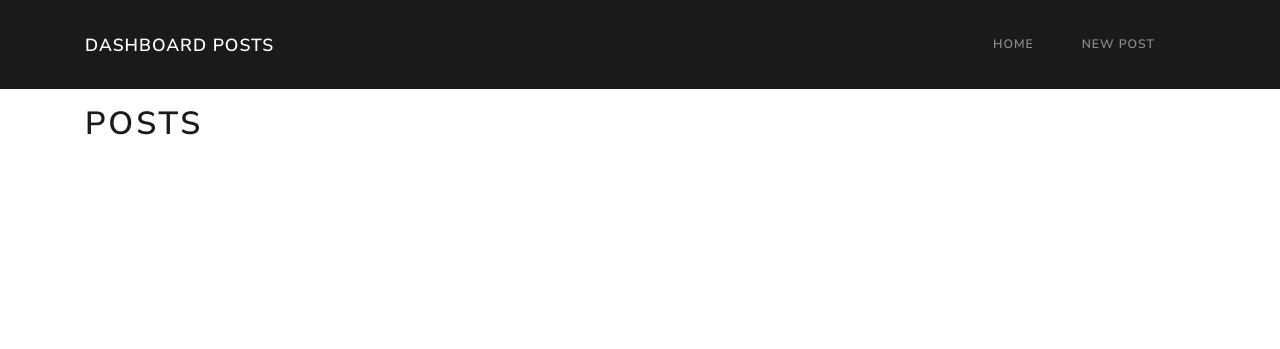
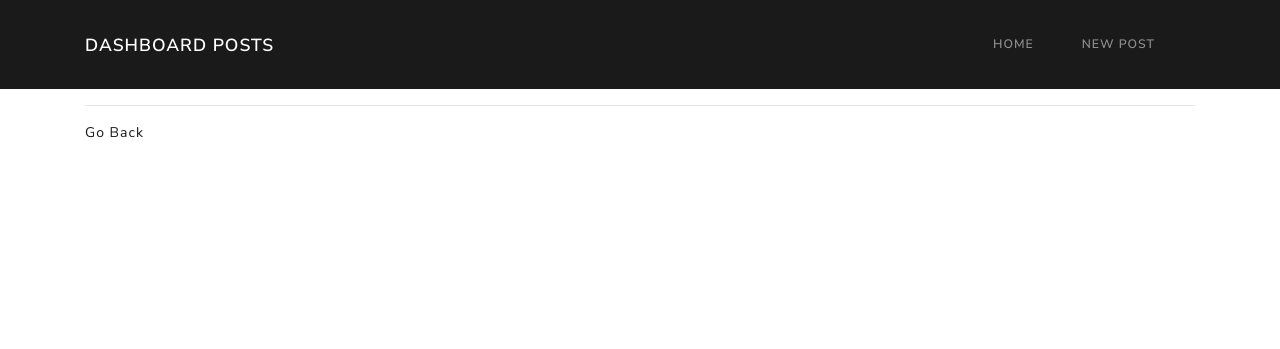
Before and after one commit to liloo2040/dashart, a Symfony app: template templates/posts/show.html.twig in a window 1280 px wide. Shown: the top 349 px of the page. Run offline with Twig, Linux system fonts and the light colour scheme; the template is opened without the code that fills it, so the values that code supplies are empty; some libraries are stand-ins or nearby versions.

Commit message:
adding show action on controller

```diff
--- a/src/Controller/PostController.php
+++ b/src/Controller/PostController.php
@@ -17,17 +17,19 @@ class PostController extends Controller
 
     public function index()
     {
-        $posts = $this->getDoctrine()->getRepository(Post::Class)->findAll();
+        $posts = $this->getDoctrine()->getRepository(Post::class)->findAll();
 
         return $this->render('posts/index.html.twig', array('posts' => $posts));
     }
 
     /**
-     * @Route("/post/show/{id}", name="post_show")
+     * @Route("/post/{id}", name="post_show")
      */
     public function show($id)
     {
+        $post = $this->getDoctrine()->getRepository(Post::class)->find($id);
 
+        return $this->render('posts/show.html.twig', array('post' => $post));
     }
 
 //    /**
--- a/templates/posts/index.html.twig
+++ b/templates/posts/index.html.twig
@@ -15,7 +15,7 @@
             {% for post in posts%}
                 <tr>
                     <td>{{ post.title }}</td>
-                    <td><a href="/posts/{{ post.id }}" class="btn btn-dark">Show</a></td>
+                    <td><a href="/post/{{ post.id }}" class="btn btn-dark">Show</a></td>
                 </tr>
             {% endfor %}
         </tbody>
--- a/templates/posts/show.html.twig
+++ b/templates/posts/show.html.twig
@@ -1,9 +1,10 @@
 {% extends 'base.html.twig' %}
 
-{% block title %}
-Dashboard Posts
-{% endblock %}
+{% block title %}Dashboard Posts{% endblock %}
 
 {% block body %}
-    <h1>Posts</h1>
+    <h1>{{ post.title }}</h1>
+    <p>{{ post.content }}</p>
+    <hr>
+    <a href="/">Go Back</a>
 {% endblock %}
```
